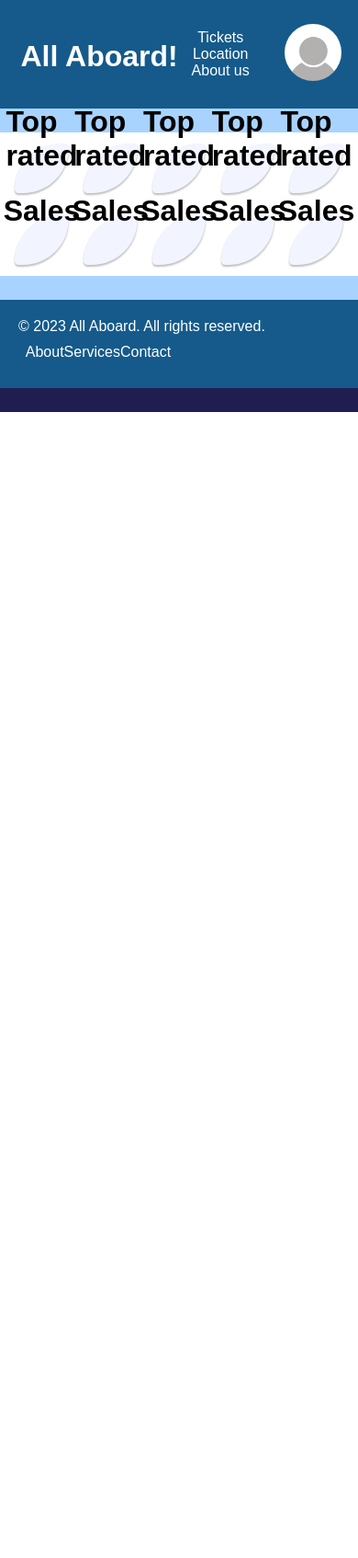
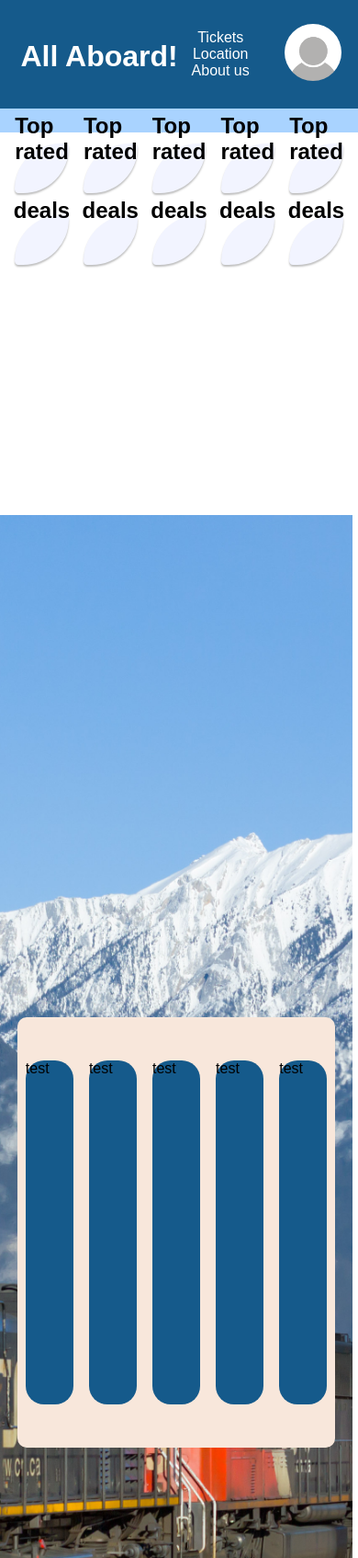
Before and after one commit to NotDetective/allaboard, a PHP site: page / in a window 390 px wide. Shown: the top 1694 px of the page at 92% size. Before the commit the page ends 448 px from the top, so only its background shows below. Run offline with PHP 8.4, Linux system fonts and the light colour scheme.

Commit message:
index complete (-responsive) + begin tickets
made header +footer + index fully with slideshow, top rated, deals and all the tickets (placeholders)

```diff
--- a/css/index.css
+++ b/css/index.css
@@ -2,9 +2,15 @@
   --b: #F8E7DB;
   --w: #FFFFFF;
   --bw: #F2F4FF;
+  --g: #D9D9D9;
   --lb: #A9D3FF;
   --bl: #155A8B;
   --db: #201E50;
+}
+
+*{
+
+  /*border: 1vh solid greenyellow;*/
 }
 
 main{
@@ -42,3 +48,132 @@ main{
 
 
 }
+
+.containerss {
+  margin-top: 10vh;
+  width: 100.5%;
+  height: 60vh;
+  position: relative;
+  overflow: hidden;
+}
+
+.flexbox{
+  z-index: -998;
+  height: 100%;
+  width: 100%;
+	display: flex;
+	flex-direction: column;
+	justify-content: center;
+	align-items: center;
+	align-content: stretch;
+}
+
+.overlayss{
+  height: 30%;
+  width: 90%;
+  background-color: var(--b);
+  border-radius: 10px;
+
+  display: flex;
+	flex-direction: row;
+	flex-wrap: nowrap;
+	justify-content: space-around;
+	align-items: center;
+	align-content: space-around;
+}
+
+.ssimg {
+  z-index: -999;
+  width: 100%;
+  height: 100%;
+  object-fit: cover;
+  position: absolute;
+  top: 0;
+  left: 0;
+}
+
+.overlayss div{
+  height: 80%;
+  width: 15%;
+  background-color: var(--bl);
+  border-radius: 20px;
+}
+
+.containerTicket {
+  overflow: scroll;
+  height: 120vh;
+  width: auto;
+  display: flex;
+  flex-direction: column;
+  justify-content: space-evenly;
+  align-items: center;
+  padding-top: 6%;
+  align-content: flex-start;
+  flex-wrap: nowrap;
+}
+
+
+.ticket {
+  background-color: var(--bl);
+  height: 40vh;
+  width: 85%;
+  max-width: 85%;
+  border-radius: 20px;
+  margin-top: 2%;
+  margin-left: auto;
+  margin-right: auto;
+
+  display: flex;
+  flex-direction: row;
+  flex-wrap: nowrap;
+  justify-content: space-around;
+  align-items: center;
+  align-content: space-around;
+}
+
+.imgholder{
+  margin-left: 2%;
+  height: 80%;
+  width: 40%;
+  border-radius: 10px;
+  background-color: #D9D9D9;
+  border: 0.3vh solid black;
+}
+
+.ticketInfo{
+  margin-left: 5%;
+  color: var(--w);
+}
+
+.description{
+  width: 40%;
+}
+
+.priceContainer {
+  display: flex;
+  justify-content: space-between;
+  align-items: center;
+}
+
+.price {
+  margin-right: 5%;
+  color: var(--g);
+}
+
+.priceContainer a {
+  display: inline-block;
+  width: 15%;
+  height: auto;
+  background-color: var(--db);
+  color: var(--w);
+  text-align: center;
+  padding: 2% 0;
+  border-radius: 5px;
+  text-decoration: none;
+  transition: background-color 0.3s ease;
+}
+
+.priceContainer a:hover {
+  background-color: var(--bl);
+  cursor: pointer;
+}
--- a/css/style.css
+++ b/css/style.css
@@ -17,6 +17,7 @@ body{
     overflow-x: hidden;
     margin-left: 0%;
     margin-top: 0%;
+    margin-bottom: 0%;
 }
 
 header{
@@ -109,6 +110,7 @@ footer {
     color: var(--w);
     padding: 20px;
     width: 100.1vw;
+    height: 5vh;
     border-top: 1vh solid var(--lb);
     border-bottom: 1vh solid var(--db);
 }
--- a/index.php
+++ b/index.php
@@ -16,7 +16,7 @@
         echo"<div class='menu'>";
             for ($i=0; $i <= 4; $i++) {
                 echo "<div class='toprated'>
-                            <h1>Top rated</h1>
+                            <h2>Top rated</h2>
                             <div></div>
                             <p></p>
                             <p></p>
@@ -26,15 +26,58 @@
             echo"<div class='menu'>";
             for ($i=0; $i <= 4; $i++) {
                 echo "<div class='toprated'>
-                            <h1>Sales</h1>
+                            <h2>deals</h2>
                             <div></div>
                             <p></p>
                             <p></p>
                         </div>";
             }
-            echo "</div>"  ;
+            echo "</div>";
         ?>
+
+            <div class="containerss">
+                <div class="flexbox">
+                    <div class="overlayss">
+                        <div>test</div>
+                        <div>test</div>
+                        <div>test</div>
+                        <div>test</div>
+                        <div>test</div>
+                    </div>
+                </div>
+                <img src="img/trainImage1.png" alt="error404" class="ssimg" id="slideshowimg">
+            </div>
+
+            <div class="containerTicket">
+                <?php
+                // maak de "for", een "foreach" statement.
+                    for ($i=0; $i <= 19; $i++) {
+                        echo"<div class='ticket'>
+
+                                <div class='imgholder'>
+                                    <img src='/#' alt='error404' class='img'>
+                                </div>
+                                <div class='ticketInfo'>
+                                    <h1 class='name'>name</h1>
+                                    <p class='description'>Lorem ipsum daolor sit amet, consectetur adipiscing elit. Pellentesque euismod accumsan hendrerit. Aliquam aliquet nisi sed rutrum elementum. Vivamus in.</p>
+                                    <p class='location'>date / location</p>
+                                    <p class='time'>time</p>
+                                </div>
+                                <div class='priceContainer'>
+                                    <p class='price'>price</p>
+                                    <div>
+                                        <a href='/#'></a>
+                                    </div>
+                                </div>
+
+                            </div>";
+                    }
+                ?>
+            </div>
+
     </main>
     <?php include'footer.php'; ?>
+
+    <script src="js/main.js"></script>
 </body>
 </html>
--- a/js/main.js
+++ b/js/main.js
@@ -0,0 +1,22 @@
+const slideshow = () => {
+    const slideshow = document.querySelector('#slideshowimg');
+    const images = [
+        'img/trainImage1.png',
+        'img/trainImage2.png',
+        'img/trainImage3.png',
+        'img/trainImage4.png',
+    ];
+    let i = 0;
+    setInterval(() => {
+        if(i < images.length) {
+            slideshow.setAttribute('src', images[i]);
+            i++;
+        } else {
+            i = 0;
+        }
+
+        }, 3000);
+
+}
+
+slideshow()
```
Also changed, not shown: Ticket.php (added, +21 -0 lines), img/trainImage1.png (added), img/trainImage2.png (added), img/trainImage3.png (added), img/trainImage4.png (added).
